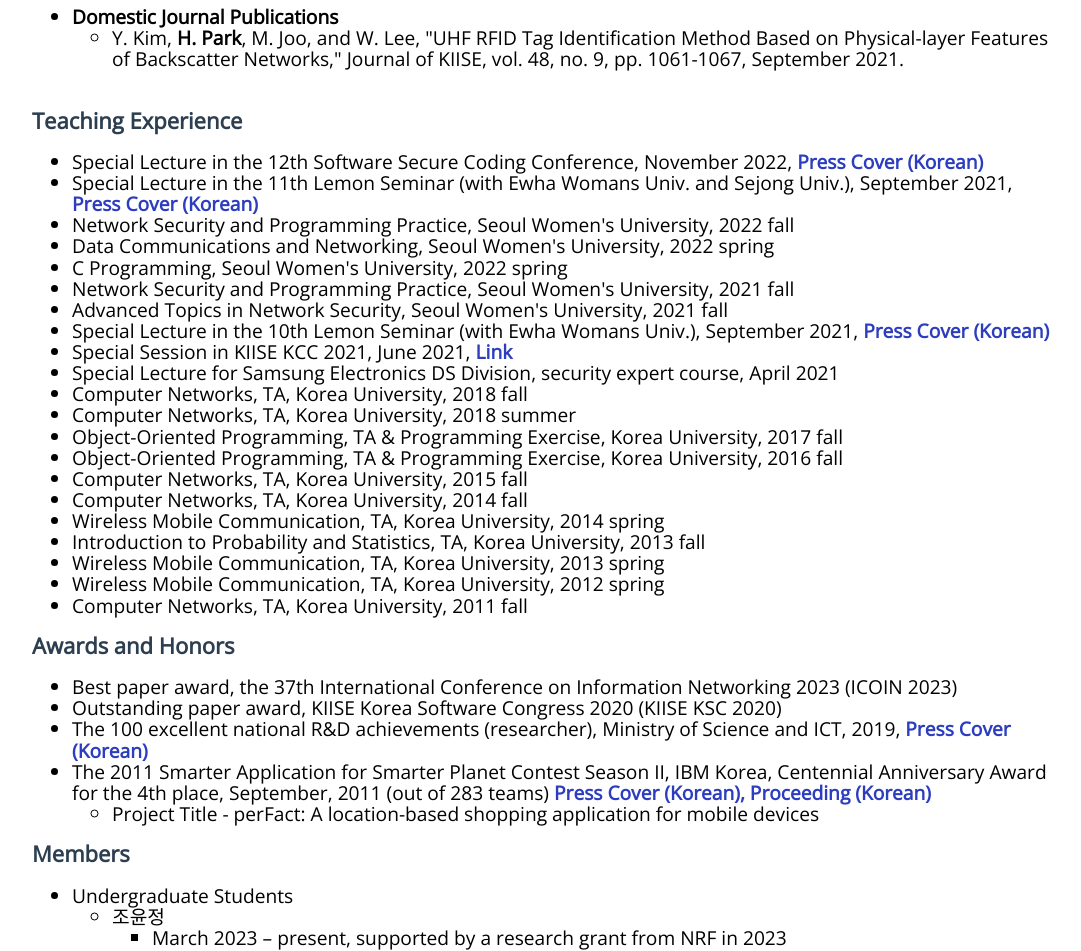
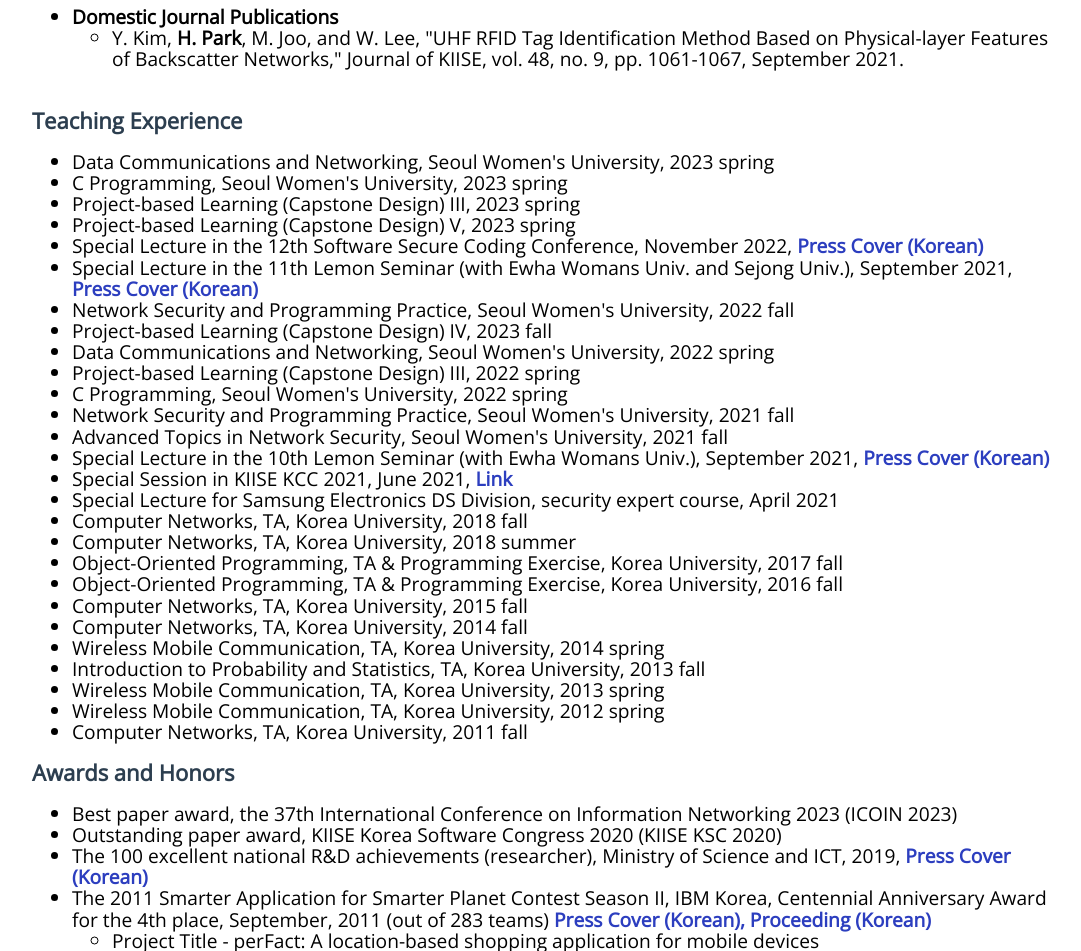
Before and after one commit to HoorinPark/HoorinPark.github.io, a plain HTML site: page index.html in a window 1280 px wide. Shown: the part 2956-3907 px from the top of the page, without its empty margins (96-1177 px from the left). Drawn offline with nearby package versions, Linux system fonts and the light colour scheme.

Commit message:
Update index.html

```diff
--- a/index.html
+++ b/index.html
@@ -175,10 +175,16 @@ in Proc. of the Conference of Korean Institute of Information Scientists and Eng
 <br />
 <span class="section">Teaching Experience</span>
 <ul>
+<li>Data Communications and Networking, Seoul Women's University, 2023 spring</li>
+<li>C Programming, Seoul Women's University, 2023 spring</li>
+<li>Project-based Learning (Capstone Design) III, 2023 spring</li>
+<li>Project-based Learning (Capstone Design) V, 2023 spring</li>
 <li>Special Lecture in the 12th Software Secure Coding Conference, November 2022, <a href="https://www.boannews.com/media/view.asp?idx=110678">Press Cover (Korean)</a></li>
 <li>Special Lecture in the 11th Lemon Seminar (with Ewha Womans Univ. and Sejong Univ.), September 2021, <a href="https://www.boannews.com/media/view.asp?idx=109790">Press Cover (Korean)</a></li>
 <li>Network Security and Programming Practice, Seoul Women's University, 2022 fall</li>
+<li>Project-based Learning (Capstone Design) IV, 2023 fall</li>
 <li>Data Communications and Networking, Seoul Women's University, 2022 spring</li>
+<li>Project-based Learning (Capstone Design) III, 2022 spring</li>
 <li>C Programming, Seoul Women's University, 2022 spring</li>
 <li>Network Security and Programming Practice, Seoul Women's University, 2021 fall</li>
 <li>Advanced Topics in Network Security, Seoul Women's University, 2021 fall</li>
```
